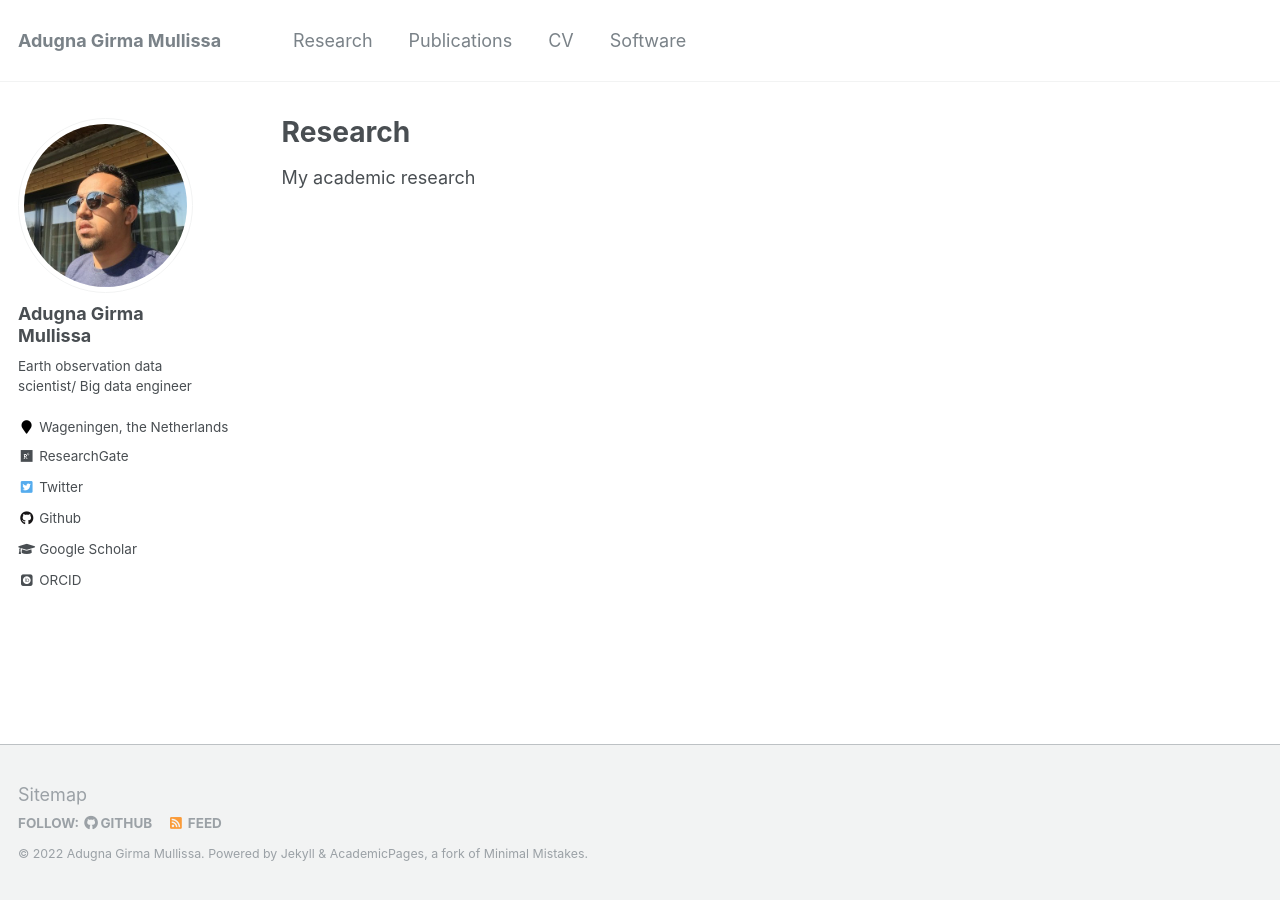
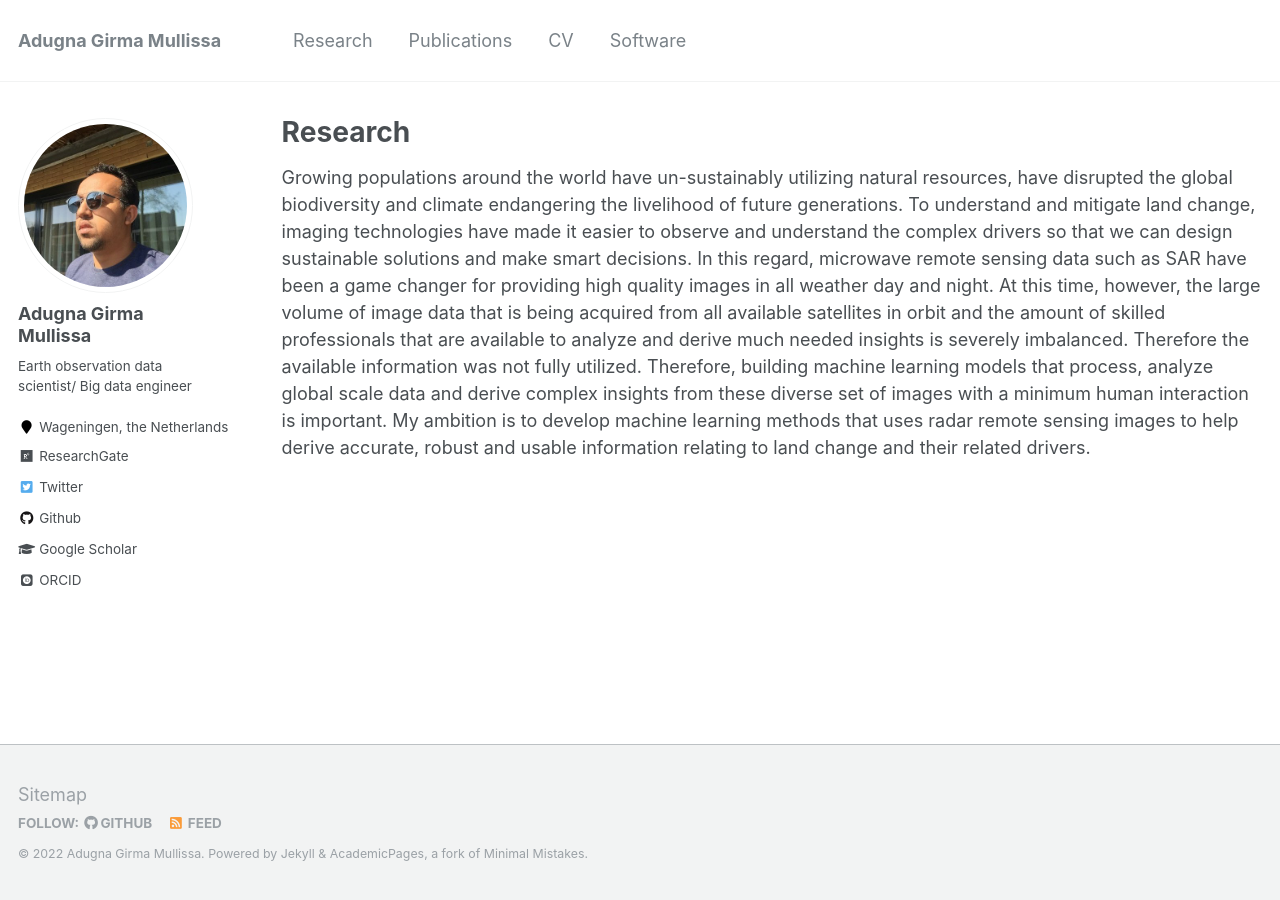
Before and after one commit to adugnag/adugnag.github.io, a Jekyll site: the page built from _pages/research.md, in a window 1280 px wide. Built offline with Jekyll 4.4.1, drawn with Linux system fonts in a browser that asks for light colours; some web fonts are replaced.

Commit message:
Update research.md

```diff
--- a/_pages/research.md
+++ b/_pages/research.md
@@ -6,4 +6,17 @@ author_profile: true
 header:
 ---
 
-My academic research
+Growing populations around the world have un-sustainably utilizing natural resources, have
+disrupted the global biodiversity and climate endangering the livelihood of future generations. To
+understand and mitigate land change, imaging technologies have made it easier to observe and
+understand the complex drivers so that we can design sustainable solutions and make smart
+decisions. In this regard, microwave remote sensing data such as SAR have been a game changer
+for providing high quality images in all weather day and night. At this time, however, the large
+volume of image data that is being acquired from all available satellites in orbit and the amount of
+skilled professionals that are available to analyze and derive much needed insights is severely
+imbalanced. Therefore the available information was not fully utilized. Therefore,
+building
+machine learning models that process, analyze global scale data and derive complex insights from
+these diverse set of images with a minimum human interaction is important. My ambition is to
+develop machine learning methods that uses radar remote sensing images to help derive accurate,
+robust and usable information relating to land change and their related drivers.
```
